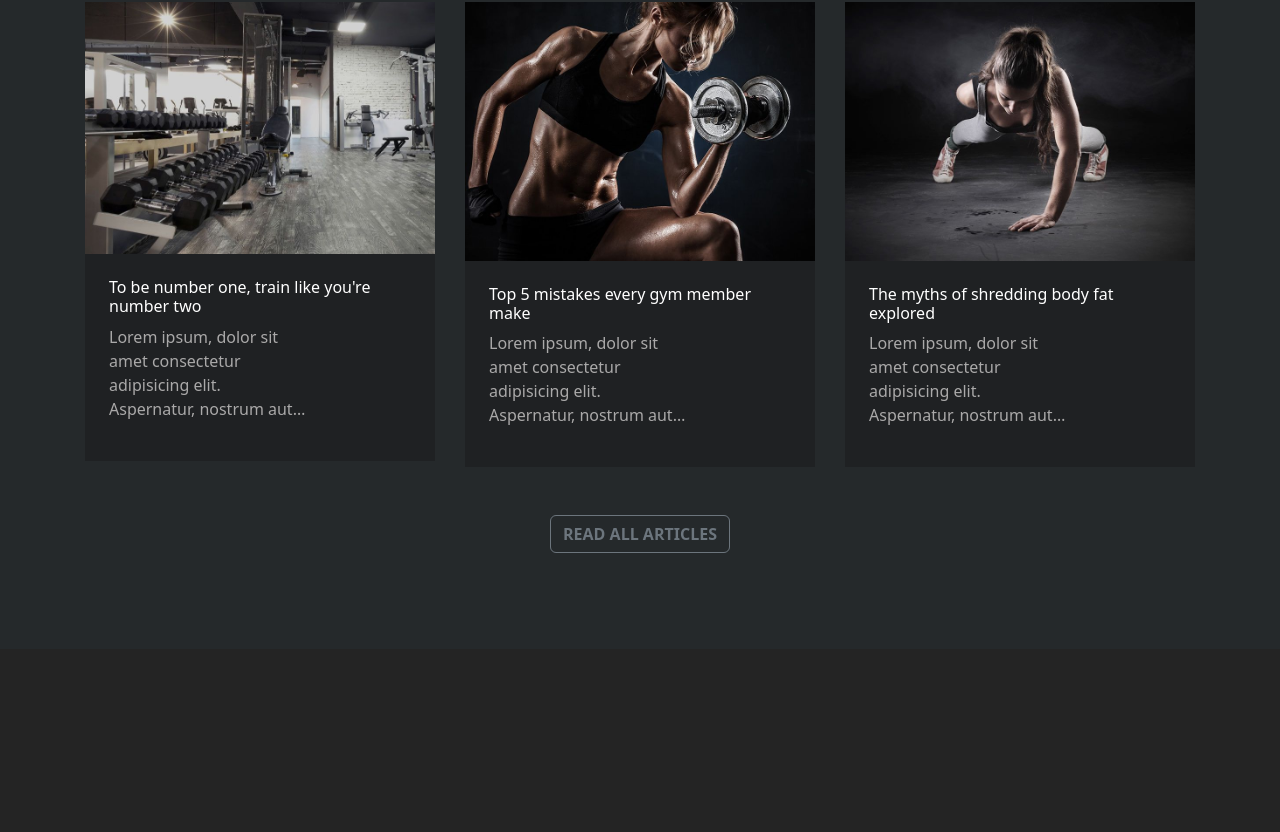
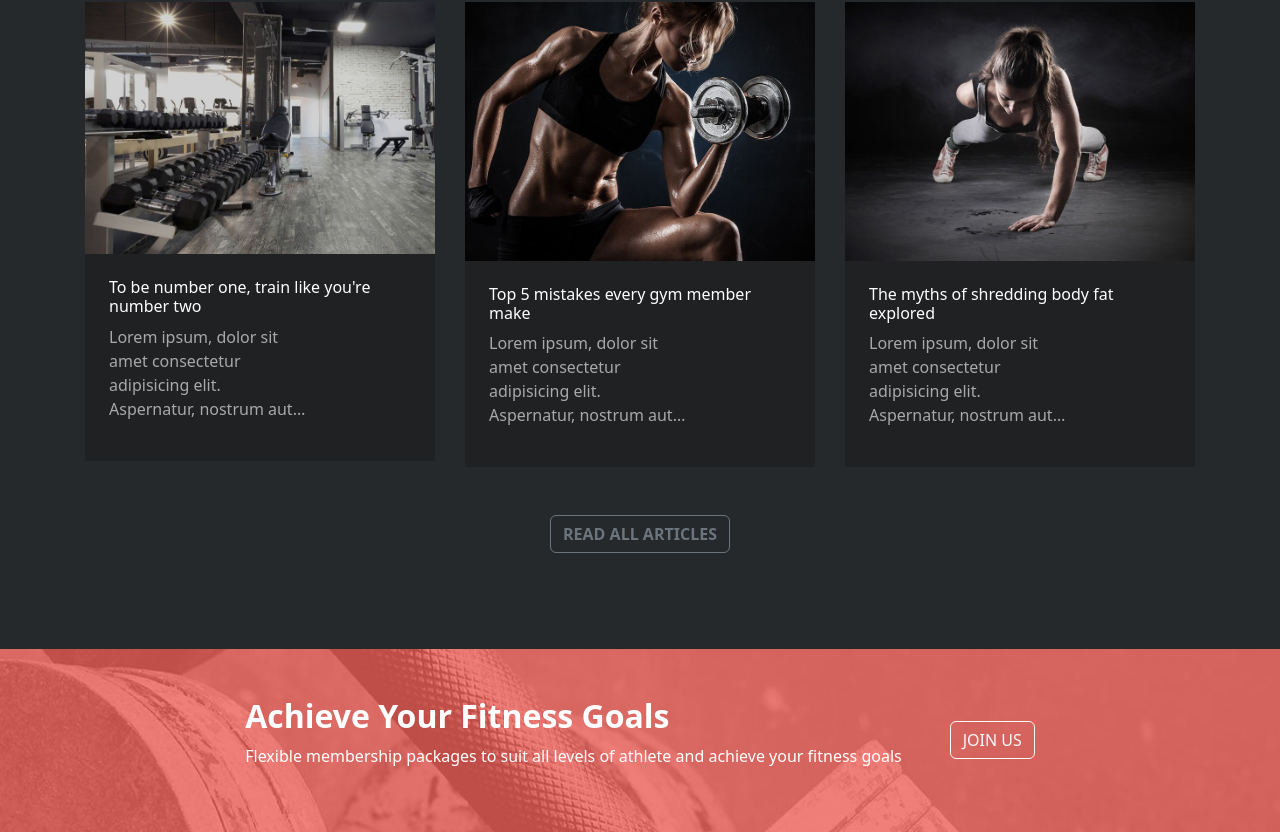
Before and after one commit to FrancescoCauzzi/proj-html-vuejs, a Vue app: page / in a window 1280 px wide. Shown: the part 5785-6617 px from the top of the page. Before the commit the page ends 6434 px from the top, so only its background shows below. Built offline with nearby package versions, Linux system fonts and the light colour scheme.

Commit message:
feat: footer first component added

```diff
--- a/src/components/FooterFolder/AppFooter.vue
+++ b/src/components/FooterFolder/AppFooter.vue
@@ -1,12 +1,26 @@
 <script>
+import { store } from "../../store.js";
+import AppFooterFirst from "./AppFooterFirst.vue";
+import AppFooterSecond from "./AppFooterSecond.vue";
+import AppFooterThird from "./AppFooterThird.vue";
+
 export default {
   name: "AppFooter",
   data() {
-    return {};
+    return {
+      store,
+    };
+  },
+  components: {
+    AppFooterFirst,
+    AppFooterSecond,
+    AppFooterThird,
   },
 };
 </script>
 <template>
-  <div></div>
+  <AppFooterFirst></AppFooterFirst>
+  <AppFooterSecond></AppFooterSecond>
+  <AppFooterThird></AppFooterThird>
 </template>
 <style scoped></style>
--- /dev/null
+++ b/src/components/FooterFolder/AppFooterFirst.vue
@@ -0,0 +1,41 @@
+<script>
+import { store } from "../../store.js";
+export default {
+  name: "AppFooterFirst",
+  data() {
+    return {
+      store,
+    };
+  },
+};
+</script>
+<template>
+  <div class="container-fluid __container-outer">
+    <div
+      class="container __container-inner d-flex justify-content-center gap-5 py-5 flex-wrap"
+    >
+      <div class="__banner text-white">
+        <h2 class="fw-bold">Achieve Your Fitness Goals</h2>
+        <p>
+          Flexible membership packages to suit all levels of athlete and achieve
+          your fitness goals
+        </p>
+      </div>
+      <div class="__btn-ctnr py-4">
+        <button type="button" class="btn btn-outline-light text-uppercase">
+          Join us
+        </button>
+      </div>
+    </div>
+  </div>
+</template>
+<style scoped>
+.__container-outer {
+  background-image: url(/img/home-parallax.jpg);
+  background-position: center;
+}
+
+p {
+  text-align-last: center;
+}
+</style>
--- /dev/null
+++ b/src/components/FooterFolder/AppFooterSecond.vue
@@ -0,0 +1,17 @@
+<script>
+import { store } from "../../store.js";
+export default {
+  name: "AppFooterSecond",
+  data() {
+    return {
+      store,
+    };
+  },
+};
+</script>
+<template>
+  <div class="container-fluid __container-outer">
+    <div class="container __container-inner"></div>
+  </div>
+</template>
+<style scoped></style>
--- /dev/null
+++ b/src/components/FooterFolder/AppFooterThird.vue
@@ -0,0 +1,17 @@
+<script>
+import { store } from "../../store.js";
+export default {
+  name: "AppFooterThird",
+  data() {
+    return {
+      store,
+    };
+  },
+};
+</script>
+<template>
+  <div class="container-fluid __container-outer">
+    <div class="container __container-inner"></div>
+  </div>
+</template>
+<style scoped></style>
```
